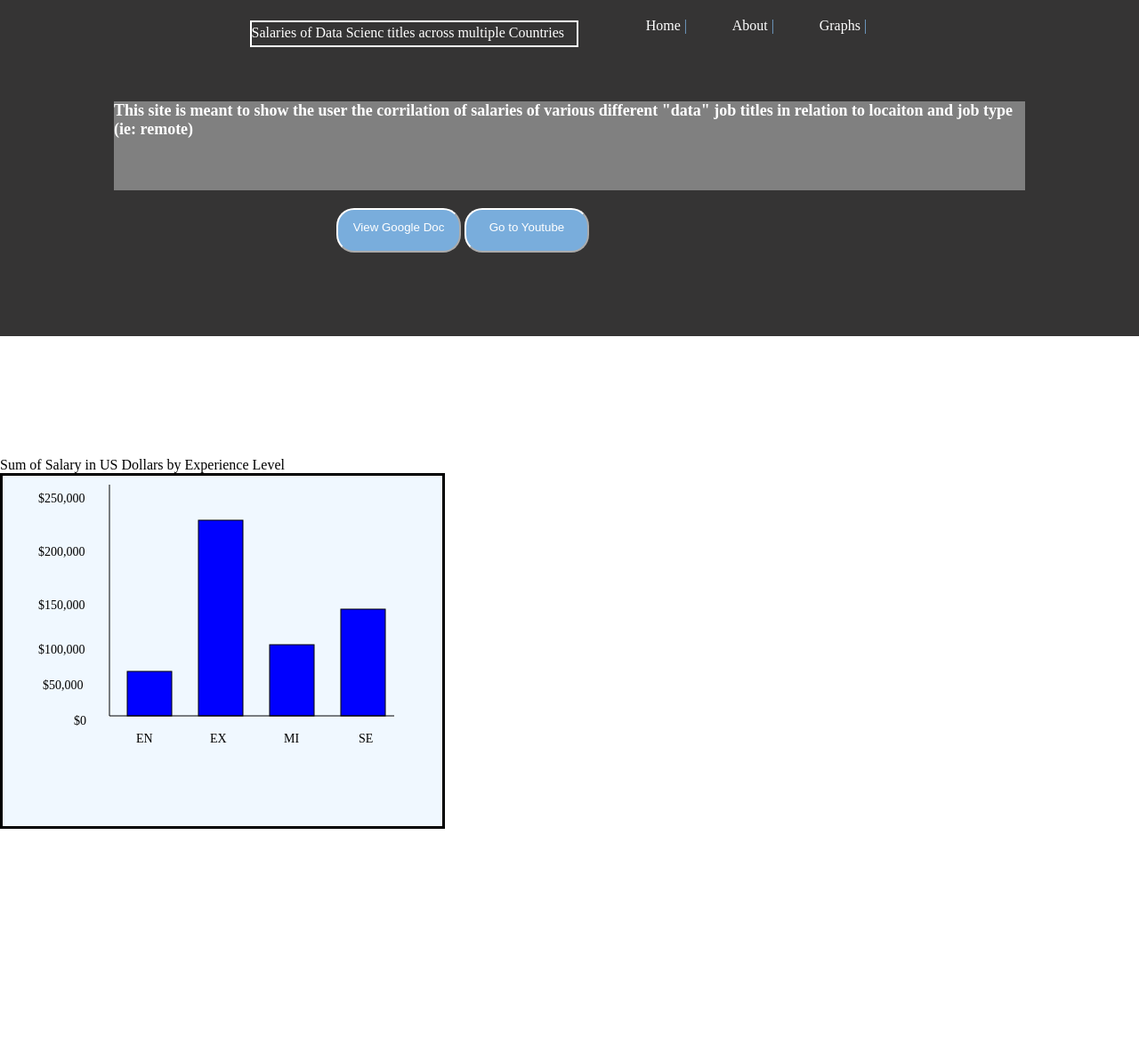
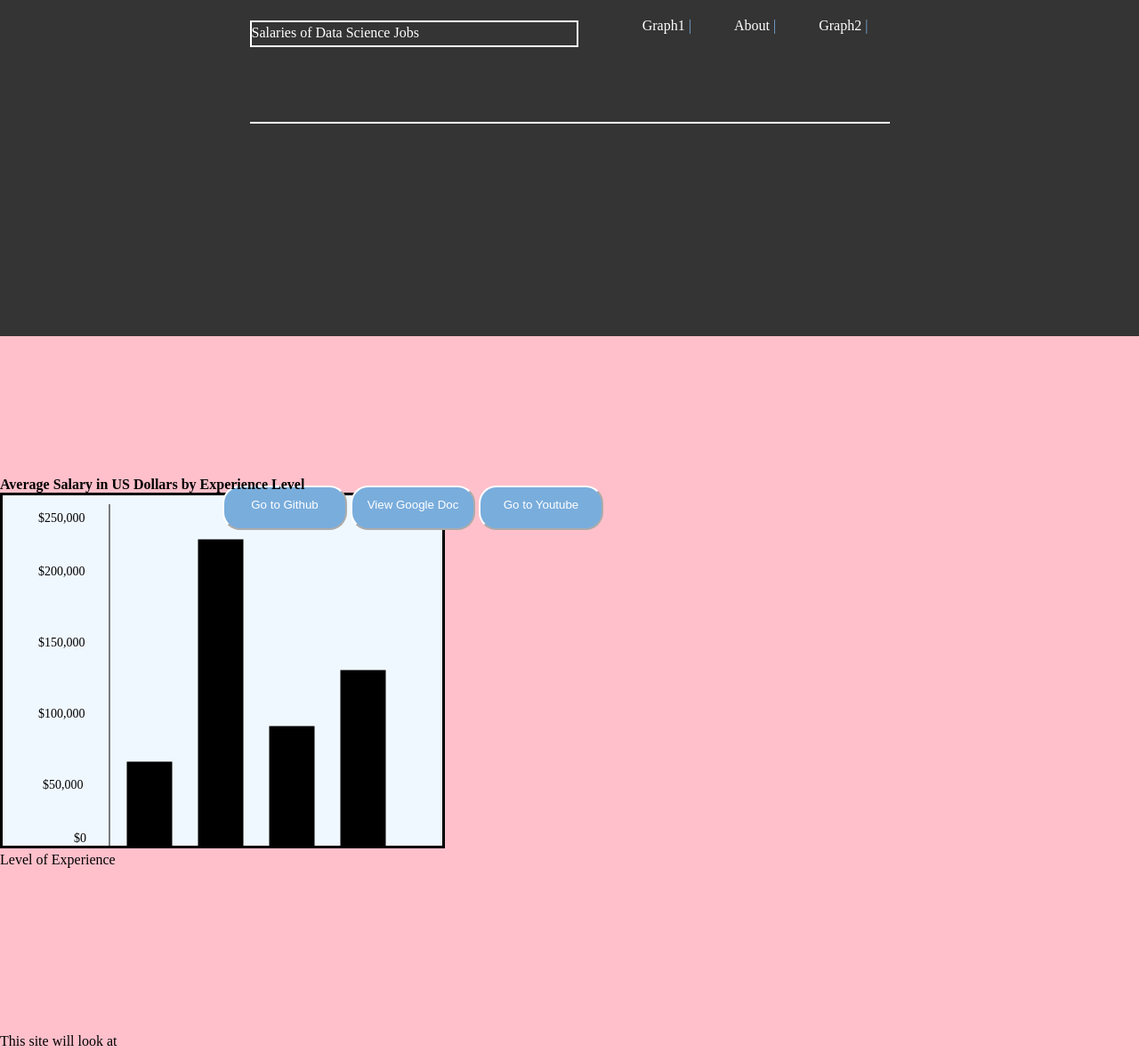
Before and after one commit to OluwatisheElesi/VisualFinal, a plain HTML site: page graph1.html in a window 1280 px wide. Shown: the top 1183 px of the page at 89% size. Drawn offline with nearby package versions, Linux system fonts and the light colour scheme.

Commit message:
Update graph1.html

```diff
--- a/graph1.html
+++ b/graph1.html
@@ -7,10 +7,28 @@
     <title>Final Visual</title>
     <link rel="stylesheet" href="https://cdnjs.cloudflare.com/ajax/libs/font-awesome/4.7.0/css/font-awesome.min.css" />
     <link href="https://fonts.googleapis.com/css?family=Norican" rel="stylesheet" />
+    <link rel="preconnect" href="https://www.google.com">
+<link rel="preconnect" href="https://www.gstatic.com" crossorigin>
     <link rel="stylesheet" href="css/styles.css" />
+    <link rel="stylesheet" href="app.css"/>
+    <script src="d3.v5.js"></script>
+
     <script src="https://d3js.org/d3.v3.min.js"></script>
-    <script src="app/app.js"></script>
-    <script type="module">
+     <style>
+       .font{
+        position:relative; left:-130px;bottom:420px;width:20px;
+       }
+       svg {
+        border: solid 3px black;
+        background-color: aliceblue;
+            margin: 0 auto;
+
+      }
+     </style>
+
+
+
+    <!-- <script type="module">
       // Import the functions you need from the SDKs you need
       import { initializeApp } from "https://www.gstatic.com/firebasejs/9.7.0/firebase-app.js";
       import { getAnalytics } from "https://www.gstatic.com/firebasejs/9.7.0/firebase-analytics.js";
@@ -33,21 +51,26 @@
       // Initialize Firebase
       const app = initializeApp(firebaseConfig);
       const analytics = getAnalytics(app);
-    </script>
+    </script>  -->
+
+    <!-- <script>
+     -->
+
+    <!-- </script>  -->
 </head>
-<body>
+<body onload="main()">
   <div class="nav">
     <nav>
       <div class="title">
-            <span>Salaries of Data Scienc titles across multiple Countries</span>
+        <span class="titles">Salaries of Data Science Jobs </span>
       </div>
       <ul>
         <div class="links"><br><br>
-              <link><a href="index.html">Home
+          <link><a href="index.html">Graph1
             <span> | </span>
             <a href="about.html">About
             <span> | </span>
-              <a href="graph1.html">Graphs
+            <a href="graph1.html">Graph2
             <span> | </span>
           </a></link>
       </ul>
@@ -55,51 +78,58 @@
 </div>
 <br>
 <br>
-<div id="container1">
-    <h1 class="title2">This site is meant to show the user the corrilation of salaries of various different "data" job titles in relation to locaiton and job type (ie: remote) </h1>
+<br>
+<br>
+<br>
 <br>
 <div>
   <button class="btn">
+    <a href="https://github.com/OluwatisheElesi/VisualFinal" target="_blank">Go to Github</a> </button>
+  <button class="btn">
     <a href="https://docs.google.com/document/d/1_c6Cci0oShz2NkpPAqUGO9JlmHk51xzJvUhcQHJ15zM/edit?usp=sharing" target="_blank">View Google Doc </a> </button>
   <button class="btn">
-      <a href="https://docs.google.com/document/d/1_c6Cci0oShz2NkpPAqUGO9JlmHk51xzJvUhcQHJ15zM/edit?usp=sharing" target="_blank">Go to Youtube</a> </button>
+    <a href="https://youtu.be/fIsGrXHqVPg" target="_blank">Go to Youtube</a> </button>
  </div>
 </div>
 
-<p> Sum of Salary in US Dollars by Experience Level </p>
-    <svg id="svg1" width="500" height="400">
 
-        <rect id="rect" x="220"  y="50" width="50" height="220"   fill="blue" stroke="black"></rect>
-        <rect id="rect"  x="140"  y="220"  width="50" height="50" fill="blue" stroke="black""></rect>
+<div >
+  <p><span><strong> Average Salary in US Dollars by Experience Level</strong></span> </p>
+</div>
 
-        <rect id="rect" x="300"  y="190"  width="50" height="80"  fill="blue" stroke="black"></rect>
-        <rect id="rect" x="380"  y="150"  width="50" height="120"  fill="blue" stroke="black"></rect>
+<svg class="bar"  width="500" height="400">
+        <rect class="bar" x="220"  y="50" width="50" height="420"    stroke="black"></rect>
+        <rect class="bar"  x="140"  y="300"  width="50" height="450" stroke="black""></rect>
 
-        <line  x1="120"  x2="440"  y2="270" y1="270"  width="500" height="400" stroke="black"></line>
-        <line  x1="120"  x2="120"  y2="270" y1="10"  width="500" height="400" stroke="black"></line>
+        <rect class="bar" id="rect" x="300"  y="260"  width="50" height="280"   stroke="black"></rect>
+        <rect class="bar" x="380"  y="197"  width="50" height="260"   stroke="black"></rect>
 
-        <text x="150" y="300" style="font-size: 14px"> EN</text>
+        <!-- <line  x1="120"  x2="440"  y2="270" y1="270"  width="500" height="400" stroke="black"></line> -->
+        <line  x1="120"  x2="120"  y2="400" y1="10"  width="500" height="400" stroke="black"></line>
+
+        <text  x="150" y="330" style="font-size: 14px"> EN</text>
         <text x="233" y="300" style="font-size: 14px"> EX</text>
         <text x="316" y="300" style="font-size: 14px"> MI</text>
         <text x="400" y="300" style="font-size: 14px"> SE</text>
 
-        <text x="80" y="280" style="font-size: 14px">$0</text>
-        <text x="45" y="240" style="font-size: 14px">$50,000</text>
-        <text x="40" y="200" style="font-size: 14px">$100,000</text>
-        <text x="40" y="150" style="font-size: 14px">$150,000</text>
+        <text x="80" y="390" style="font-size: 14px">$0</text>
+        <text x="45" y="330" style="font-size: 14px">$50,000</text>
+        <text x="40" y="250" style="font-size: 14px">$100,000</text>
+        <text x="40" y="170" style="font-size: 14px">$150,000</text>
         <text x="40" y="90" style="font-size: 14px">$200,000</text>
         <text x="40" y="30" style="font-size: 14px">$250,000</text>
-
-<script>
-
-      </script>
-
+        <text><p id="level"><span>Level of Experience</span></p>
+          <p class="font"><span  style=" writing-mode: vertical-lr;">Earned Salary in US Dollars</span></p></text>
 
 
     </svg>
+
+    <p>This site will look at</p>
         <br>
-        <footer>
+        <footer class="one">
          <span class="Copyright">Created By Oluwatishe Elesinnla 2022.</span>
         </footer>
 
 </body>
+<script src="app.js"></script>
+</html>
```
Lines whose indentation alone changed are shown as unchanged.
